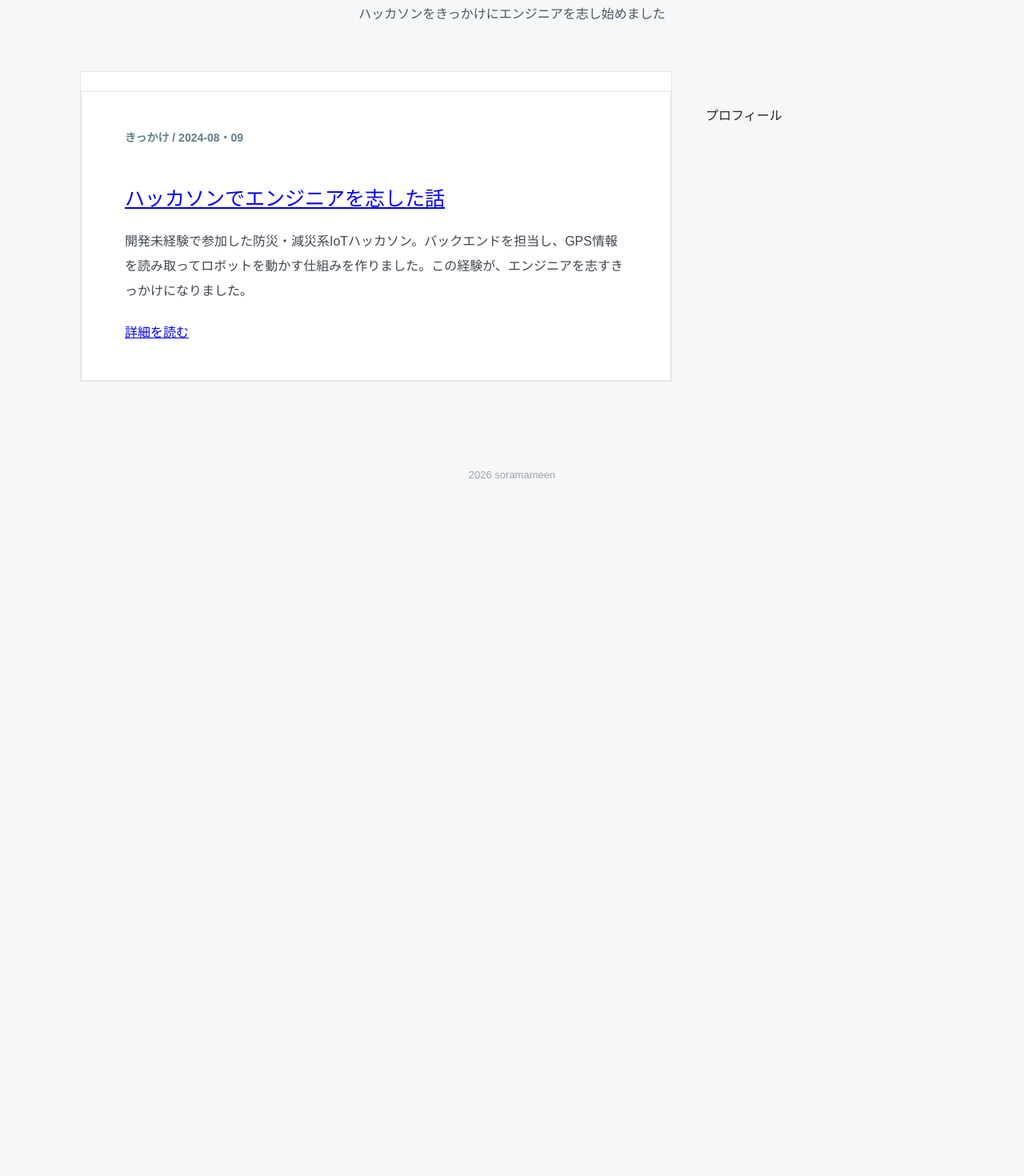
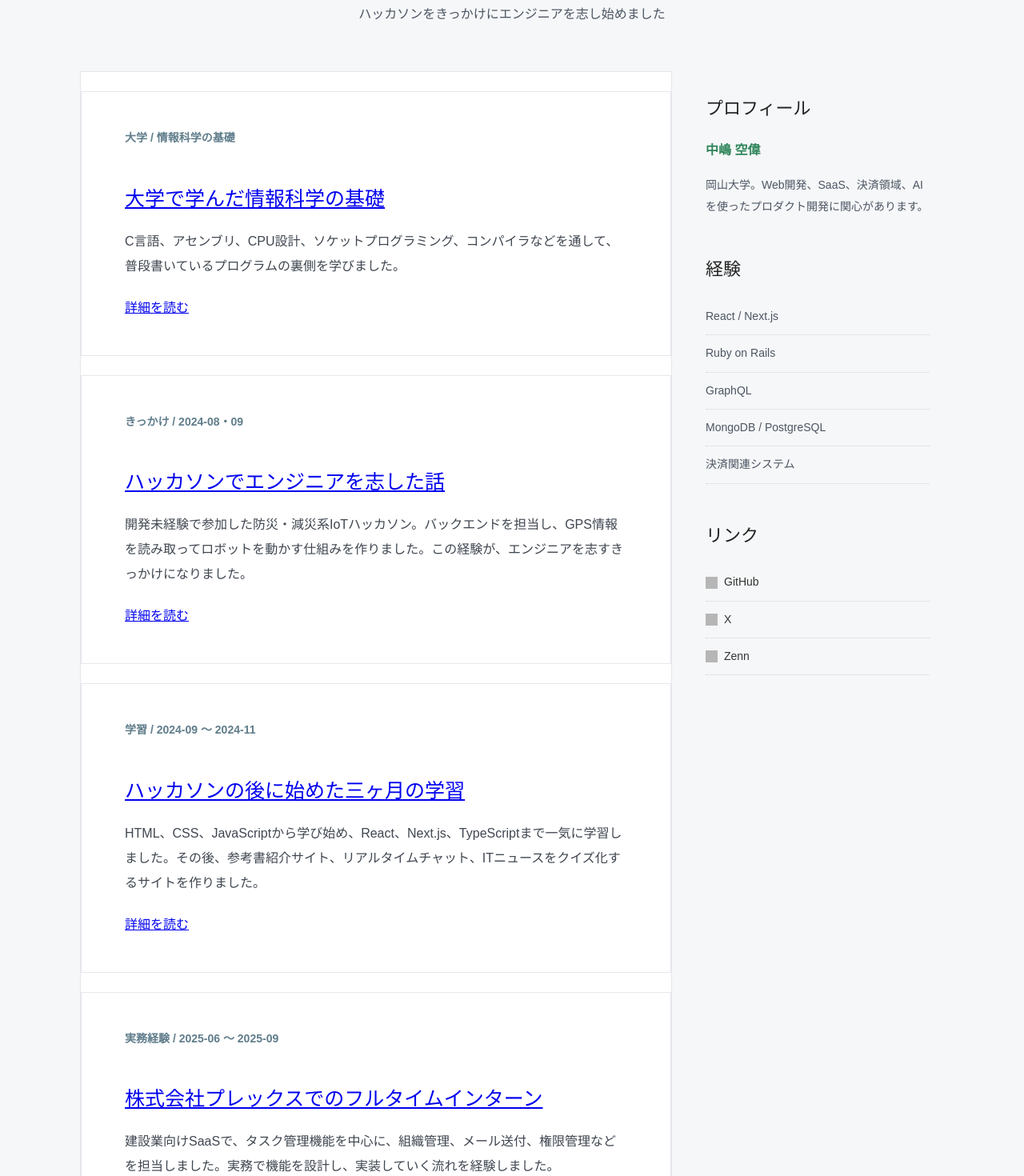
Before and after one commit to soramameen/portfolio-nextjs, a Next.js app: page /portfolio-nextjs/ in a window 1280 px wide. Shown: the part 240-1710 px from the top of the page at 80% size. Before the commit the page ends 878 px from the top, so only its background shows below. Built offline with nearby package versions, Linux system fonts and the light colour scheme; grey boxes are pictures that could not be loaded.

Commit message:
add: side content, data

```diff
--- a/app/page.tsx
+++ b/app/page.tsx
@@ -1,12 +1,47 @@
 import Link from "next/link";
 
 const entries = [
+  {
+    slug: "univ",
+    date: "大学 / 情報科学の基礎",
+    title: "大学で学んだ情報科学の基礎",
+    summary:
+      "C言語、アセンブリ、CPU設計、ソケットプログラミング、コンパイラなどを通して、普段書いているプログラムの裏側を学びました。",
+  },
   {
     slug: "hackathon",
     date: "きっかけ / 2024-08・09",
     title: "ハッカソンでエンジニアを志した話",
     summary:
       "開発未経験で参加した防災・減災系IoTハッカソン。バックエンドを担当し、GPS情報を読み取ってロボットを動かす仕組みを作りました。この経験が、エンジニアを志すきっかけになりました。",
+  },
+  {
+    slug: "learning",
+    date: "学習 / 2024-09 〜 2024-11",
+    title: "ハッカソンの後に始めた三ヶ月の学習",
+    summary:
+      "HTML、CSS、JavaScriptから学び始め、React、Next.js、TypeScriptまで一気に学習しました。その後、参考書紹介サイト、リアルタイムチャット、ITニュースをクイズ化するサイトを作りました。",
+  },
+  {
+    slug: "plex-internship",
+    date: "実務経験 / 2025-06 〜 2025-09",
+    title: "株式会社プレックスでのフルタイムインターン",
+    summary:
+      "建設業向けSaaSで、タスク管理機能を中心に、組織管理、メール送付、権限管理などを担当しました。実務で機能を設計し、実装していく流れを経験しました。",
+  },
+  {
+    slug: "stores-internship",
+    date: "実務経験 / 2026-03",
+    title: "STORESでの決済関連システム開発",
+    summary:
+      "予約・決済関連システムで、解約新規に対応するための設計変更を担当しました。本番で動いている決済システムを安全に変える難しさを経験しました。",
+  },
+  {
+    slug: "ai-travel",
+    date: "個人開発 / 2026-05",
+    title: "LLMアプリのコツは「LLMを使いすぎない」ことかもしれない",
+    summary:
+      "自然文で旅行条件を入力できる航空券検索CLIをLangChainで開発。LLMの責務を絞り、空港コード解決や旅程生成は決定論的に処理。LLMアプリ設計の学びをまとめました。",
   },
 ];
 
@@ -29,7 +64,29 @@ export default function Home() {
         ))}
       </section>
       <aside className="sidebar">
-        <p>プロフィール</p>
+        <section className="side-section">
+          <h3>プロフィール</h3>
+          <div className="profile-name">中嶋 空偉</div>
+          <p>岡山大学。Web開発、SaaS、決済領域、AIを使ったプロダクト開発に関心があります。</p>
+        </section>
+        <section className="side-section">
+          <h3>経験</h3>
+          <ul>
+            <li>React / Next.js</li>
+            <li>Ruby on Rails</li>
+            <li>GraphQL</li>
+            <li>MongoDB / PostgreSQL</li>
+            <li>決済関連システム</li>
+          </ul>
+        </section>
+        <section className="side-section links">
+          <h3>リンク</h3>
+          <ul>
+            <li><a href="https://github.com/soramameen"><img src="https://cdn.simpleicons.org/github/333333" alt="" width="15" height="15" />GitHub</a></li>
+            <li><a href="https://x.com/soramameen"><img src="https://cdn.simpleicons.org/x/333333" alt="" width="15" height="15" />X</a></li>
+            <li><a href="https://zenn.dev/soramameen"><img src="https://cdn.simpleicons.org/zenn/333333" alt="" width="15" height="15" />Zenn</a></li>
+          </ul>
+        </section>
       </aside>
     </main>
   </>
```
